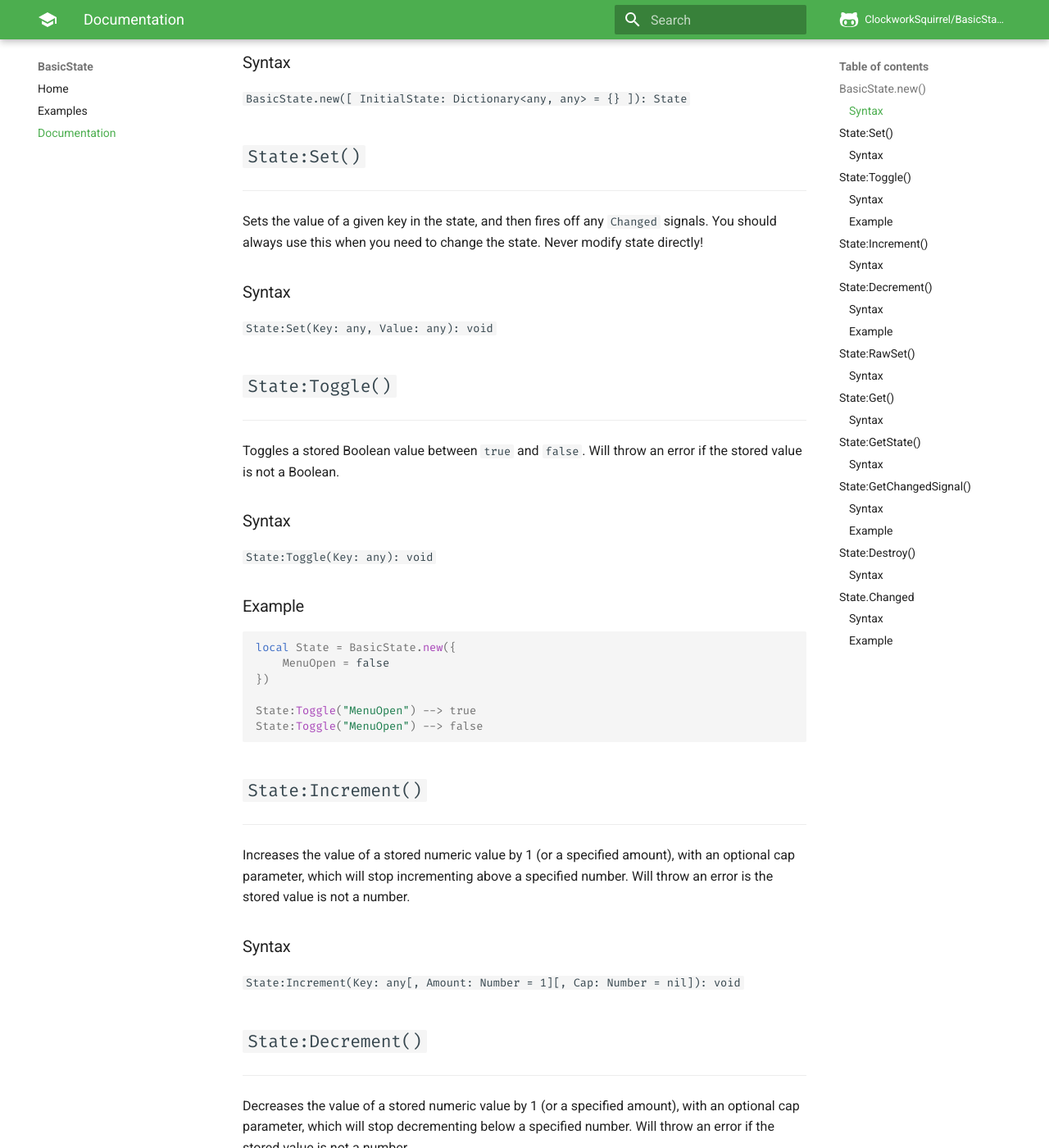
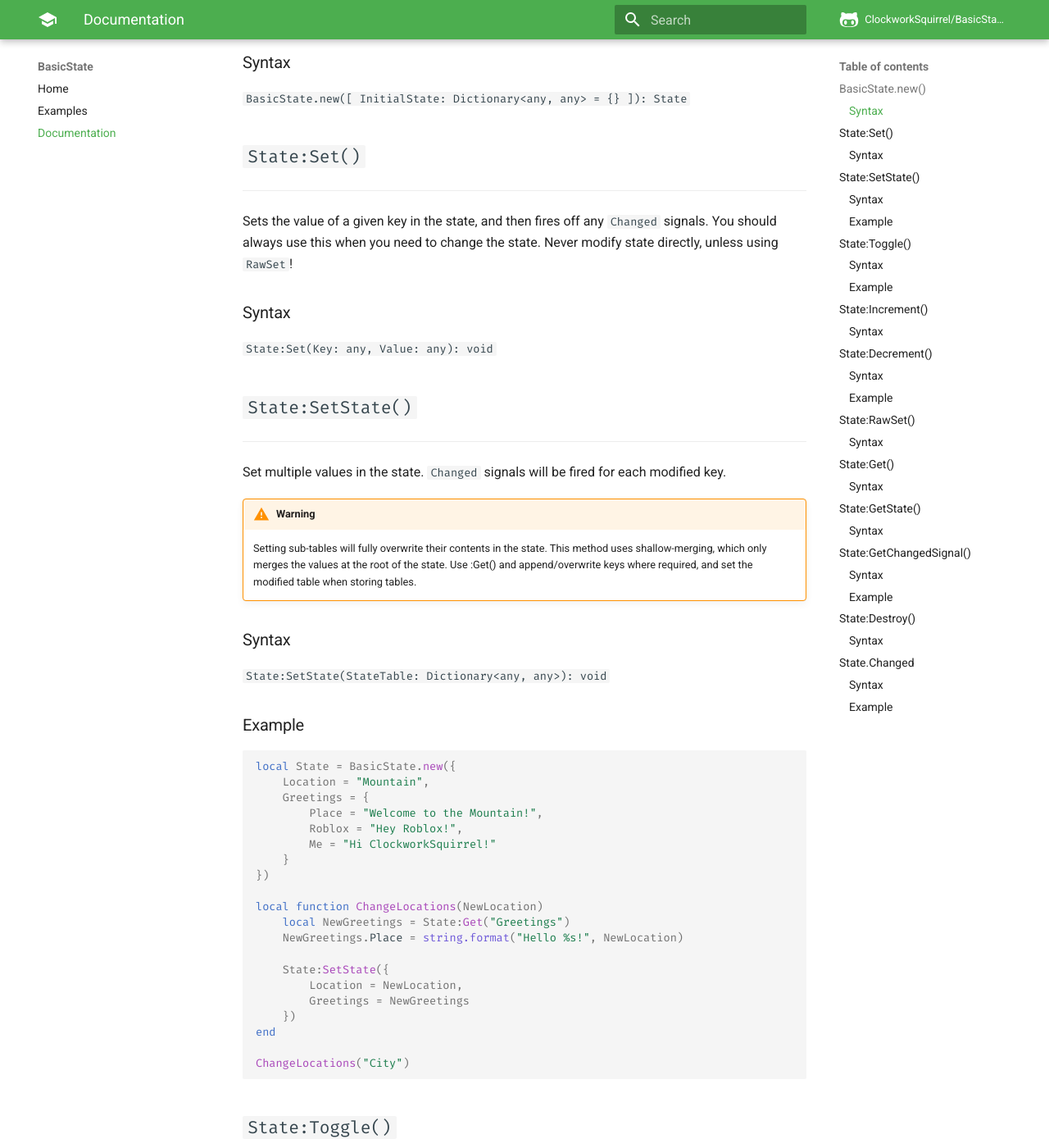
Before and after one commit to cxmeel/BasicState, an MkDocs documentation site: the page built from docs/docs.md, in a window 1280 px wide and 1400 px high, scrolled down 287 px. Shown: the whole window at 82% size. Built offline with MkDocs 1.6.1 and Material for MkDocs 9.7.7, drawn with Linux system fonts in a browser that asks for light colours; comment, search, counter and statistics services are not loaded; old or Windows-style settings are respelled for this version of MkDocs.

Commit message:
New SetState Method
Set multiple values at once using `SetState`

````diff
--- a/docs/docs.md
+++ b/docs/docs.md
@@ -7,10 +7,44 @@ Creates a new state object. Accepts an optional `InitialState` parameter, for de
 
 ## `State:Set()`
 -----
-Sets the value of a given key in the state, and then fires off any `Changed` signals. You should always use this when you need to change the state. Never modify state directly!
+Sets the value of a given key in the state, and then fires off any `Changed` signals. You should always use this when you need to change the state. Never modify state directly, unless using `RawSet`!
 
 ### Syntax
 `State:Set(Key: any, Value: any): void`
+
+## `State:SetState()`
+-----
+Set multiple values in the state. `Changed` signals will be fired for each modified key.
+
+!!! warning
+    Setting sub-tables will fully overwrite their contents in the state. This method uses shallow-merging, which only merges the values at the root of the state. Use :Get() and append/overwrite keys where required, and set the modified table when storing tables.
+
+### Syntax
+`State:SetState(StateTable: Dictionary<any, any>): void`
+
+### Example
+```lua
+local State = BasicState.new({
+    Location = "Mountain",
+    Greetings = {
+        Place = "Welcome to the Mountain!",
+        Roblox = "Hey Roblox!",
+        Me = "Hi ClockworkSquirrel!"
+    }
+})
+
+local function ChangeLocations(NewLocation)
+    local NewGreetings = State:Get("Greetings")
+    NewGreetings.Place = string.format("Hello %s!", NewLocation)
+
+    State:SetState({
+        Location = NewLocation,
+        Greetings = NewGreetings
+    })
+end
+
+ChangeLocations("City")
+```
 
 ## `State:Toggle()`
 -----
````
Also changed, not shown: 1 other file.
